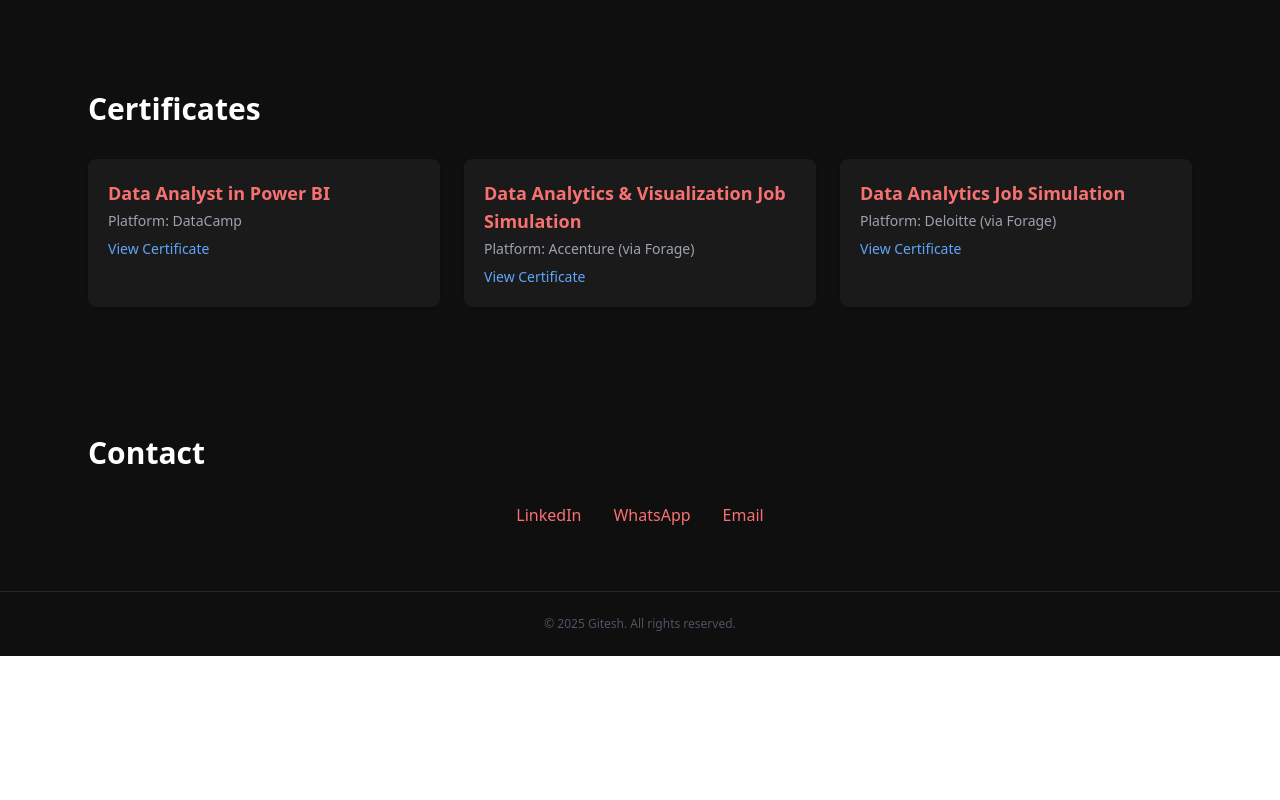
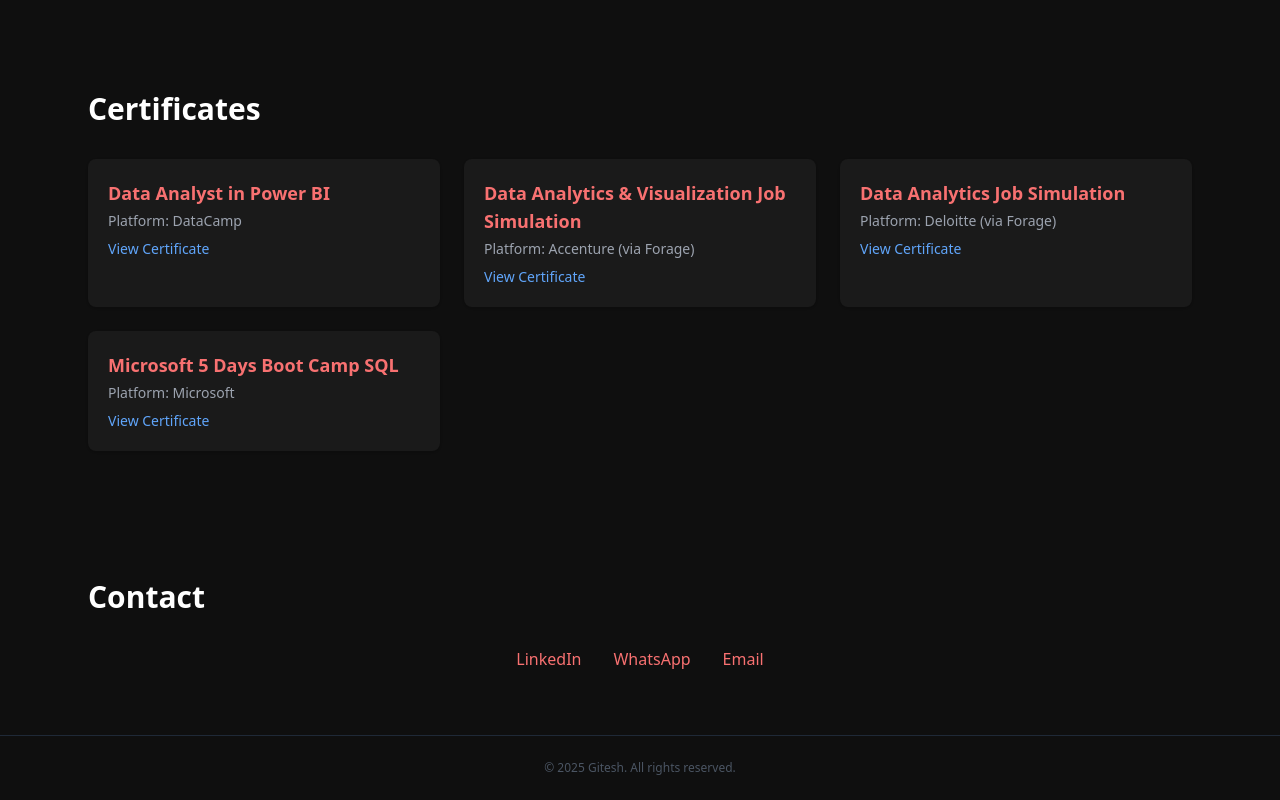
Before and after one commit to gitesh2005/portfolio, a React (Create React App) app: page / in a window 1280 px wide. Shown: the part 2464-3264 px from the top of the page. Before the commit the page ends 3120 px from the top, so only its background shows below. Built offline with nearby package versions, Linux system fonts and the light colour scheme.

Commit message:
Added View All Certificates link and updated certificate list

```diff
--- a/src/App.js
+++ b/src/App.js
@@ -172,7 +172,6 @@
   </motion.div>
 </Section>
 
-{/* Certificates */}
 <Section title="Certificates">
   <div className="grid grid-cols-1 sm:grid-cols-2 lg:grid-cols-3 gap-6">
     {[
@@ -190,6 +189,11 @@
         title: "Data Analytics Job Simulation",
         platform: "Deloitte (via Forage)",
         link: "https://forage-uploads-prod.s3.amazonaws.com/completion-certificates/9PBTqmSxAf6zZTseP/io9DzWKe3PTsiS6GG_9PBTqmSxAf6zZTseP_AsLubtupozDyQxyTx_1751256685736_completion_certificate.pdf"
+      },
+      {
+        title: "Microsoft 5 Days Boot Camp SQL",
+        platform: "Microsoft",
+        link: "https://www.cert.devtown.in/verify/2iReRr"
       }
     ].map((cert, i) => (
       <motion.a
@@ -207,6 +211,7 @@
     ))}
   </div>
 </Section>
+
 
 
 
```
